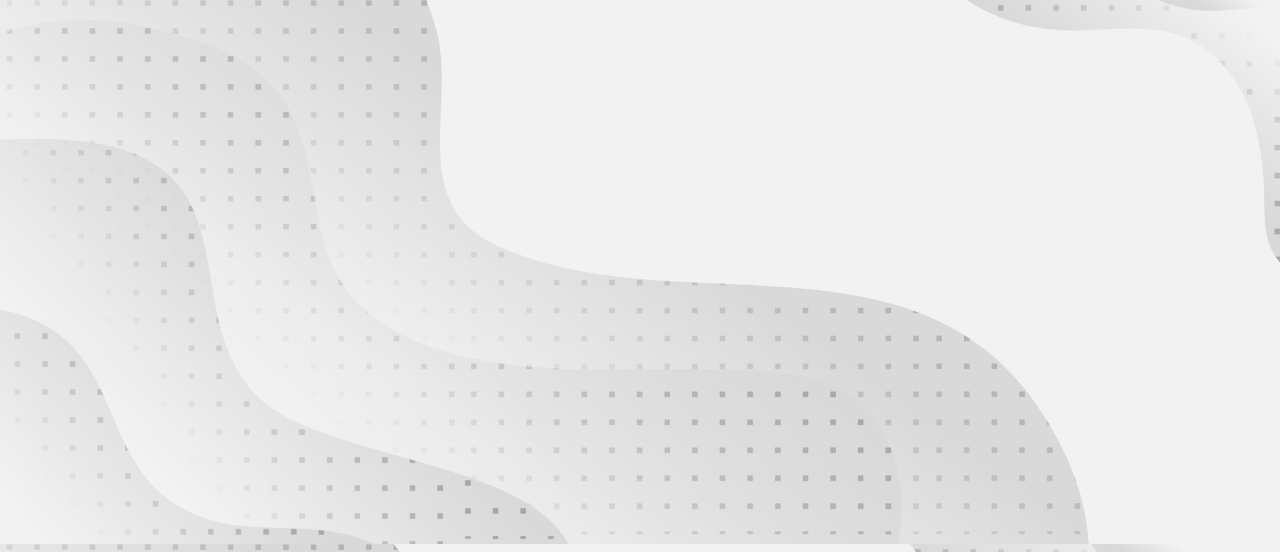
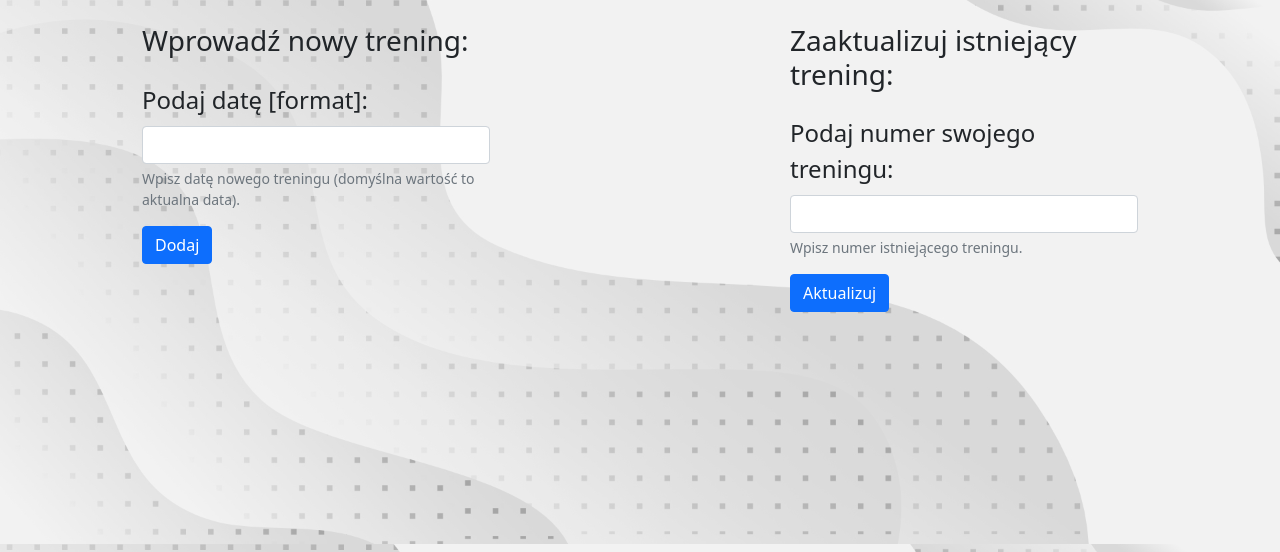
Before and after one commit to Nedved942/LoveFitLife-Aplikacja-do-zapisywania-treningow, a Flask app: page /dodawanie-treningu in a window 1280 px wide. Shown: the part 56-608 px from the top of the page. Run offline with Flask 3, Linux system fonts and the light colour scheme.

Commit message:
WstÄepne stworzenie widoku dodawania treningu

```diff
--- a/app.py
+++ b/app.py
@@ -1,4 +1,4 @@
-from flask import Flask, render_template, request, flash
+from flask import Flask, render_template, request, flash, redirect
 from flask_sqlalchemy import SQLAlchemy
 from copy import deepcopy
 from flask_migrate import Migrate
@@ -180,10 +180,24 @@ def add_exercise():
     return render_template("add_exercise.html", body_parts=body_parts, another_body_parts=another_body_parts)
 
 
+@app.route("/dodawanie-treningu/<training_id>", methods=["GET", "POST"])
 @app.route("/dodawanie-treningu", methods=["GET", "POST"])
 def add_workout():
-    pass
+    date = request.form.get("date")
+    # training_id = request.form.get("training_id")
+    #
+    # if date:
+    #     return redirect("add_new_workout.html")
+    #
     return render_template("add_workout.html")
+
+
+@app.route("/dodawanie-treningu/nowy", methods=["GET", "POST"])
+def add_new_workout():
+    exercises = Exercises.query.all()
+    date = request.form.get("date")
+    # TODO Dodawanie nowego treningu - data i user_id
+    return render_template("add_new_workout.html", exercises=exercises)
 
 
 @app.route("/historia-treningow", methods=["GET", "POST"])
--- a/templates/add_workout.html
+++ b/templates/add_workout.html
@@ -4,6 +4,30 @@
 {% set active_page="add_workout" %}
 
 {% block content %}
-
-
+    <div class="container">
+        <div class="row">
+            <div class="col-md-4 ms-5">
+                <h3 class="mt-4 mb-4">Wprowadź nowy trening:</h3>
+                <form action="{{ url_for('add_new_workout') }}">
+                    <div class="mb-3">
+                        <label class="form-label fs-4">Podaj datę [format]:</label>
+                        <input type="text" class="form-control" name="date">
+                        <div class="form-text">Wpisz datę nowego treningu (domyślna wartość to aktualna data).</div>
+                    </div>
+                    <button type="submit" class="btn btn-primary">Dodaj</button>
+                </form>
+            </div>
+            <div class="col-md-4 ms-auto me-5">
+                <h3 class="mt-4 mb-4">Zaaktualizuj istniejący trening:</h3>
+                <form action="{{ url_for('add_workout') }}">
+                    <div class="mb-3">
+                        <label class="form-label fs-4">Podaj numer swojego treningu:</label>
+                        <input type="text" class="form-control" name="training_id">
+                        <div class="form-text">Wpisz numer istniejącego treningu.</div>
+                    </div>
+                    <button type="submit" class="btn btn-primary">Aktualizuj</button>
+                </form>
+            </div>
+        </div>
+    </div>
 {% endblock %}
```
Also changed, not shown: templates/add_new_workout.html (added, +38 -0 lines).
